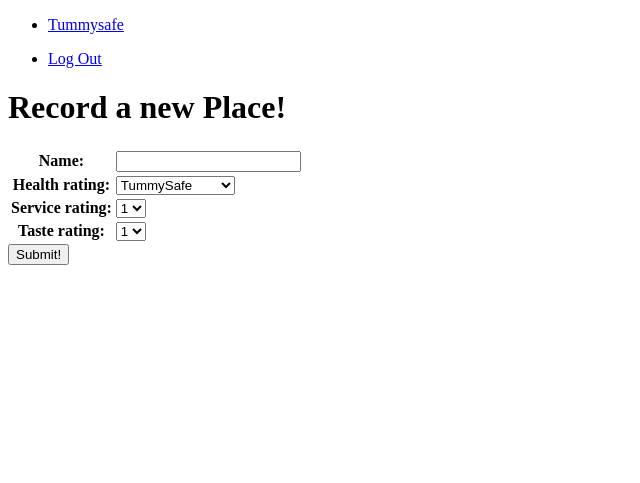
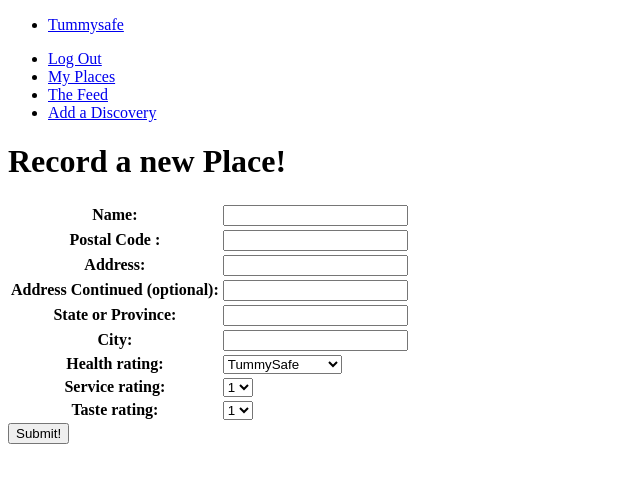
Before and after one commit to Banditolabs/Tummysafe, a Django app: page /places/create in a window 1280 px wide. Shown: the top 483 px of the page, without its empty margins (0-640 px from the left). Run offline with Django 4.2, Linux system fonts and the light colour scheme; the visitor is signed in with stand-in values (Sample User, id 1).

Commit message:
Final authorization and authentication. CRUD is finsihed for Places

```diff
--- a/main_app/models.py
+++ b/main_app/models.py
@@ -1,5 +1,6 @@
 from django.db import models
 from django.core.files import File
+from django.urls import reverse
 from django.contrib.auth.models import User
 from django.forms import CharField, ImageField
 
@@ -52,11 +53,11 @@ class Place(models.Model):
     user = models.ForeignKey(User, on_delete=models.CASCADE,default=4)
     name = models.CharField(max_length=100)
     # Address
-    postcode = models.CharField( max_length=50)
-    address_line = models.CharField( max_length=255)
-    address_line2 = models.CharField( max_length=255)
-    state_province = models.CharField(max_length=150)
-    town_city = models.CharField( max_length=150)
+    postcode = models.CharField(verbose_name = 'Postal Code ', max_length=50)
+    address_line = models.CharField(verbose_name = 'Address', max_length=255)
+    address_line2 = models.CharField(verbose_name = 'Address Continued (optional)', blank= True, max_length=255)
+    state_province = models.CharField(verbose_name = 'State or Province',max_length=150)
+    town_city = models.CharField(verbose_name = 'City', max_length=150)
     # Creator's rating
     health_rating = models.CharField(
         max_length=3,
@@ -77,6 +78,9 @@ class Place(models.Model):
 
     def __str__(self):
         return self.name
+
+    def get_absolute_url(self):
+        return reverse('places_detail', kwargs={'place_id': self.id})
 
     def form_valid(self, form):
         form.instance.user = self.request.user
--- a/main_app/templates/base.html
+++ b/main_app/templates/base.html
@@ -17,7 +17,9 @@
             <ul>
             {% if user.is_authenticated %}
                 <li><a href="{% url 'logout' %}">Log Out</a></li>
-
+                <li><a href="{% url 'user_places' %}">My Places</a></li>
+                <li><a href="{% url 'all_places' %}">The Feed</a></li>
+                <li><a href="{% url 'places_create' %}">Add a Discovery</a></li>
             {%else%}
                 <li><a href="{% url 'login' %}">Log In</a></li>
                 <li><a href="{% url 'signup' %}">Sign Up</a></li>
--- a/main_app/templates/places/details.html
+++ b/main_app/templates/places/details.html
@@ -19,10 +19,6 @@
           <p>{{place.state_province}}, {{place.postcode}}</p>
         </div>
       </div>
-      {% comment %} <div class="card-action">
-        <a href="{% url 'cats_update' cat.id %}">Edit</a>
-        <a href="{% url 'cats_delete' cat.id %}">Delete</a>
-      </div> {% endcomment %}
     </div>
     {% for photo in place.photo_set.all %}
       <img class="" src="{{photo.url}}">
--- a/main_app/urls.py
+++ b/main_app/urls.py
@@ -4,12 +4,18 @@ from . import views
 
 urlpatterns = [
     path('', views.home, name='home'),
+    path('accounts/signup/', views.signup, name='signup'),
+    # read
     path('places/', views.all_places, name='all_places'),
     path('places/my_places', views.user_places, name='user_places'),
-    path('accounts/signup/', views.signup, name='signup'),
     path('places/<int:place_id>/', views.places_detail, name='places_detail' ),
     path('places/<int:place_id>/add_review/', views.add_review, name='add_review'),
+    # create
     path('places/create', views.PlaceCreate.as_view(), name='places_create'),
+    # update
+    path('places/<int:pk>/update/', views.PlaceUpdate.as_view(), name='places_update'),
+    # delete
+    path('places/<int:pk>/delete/', views.PlaceDelete.as_view(), name='places_delete'),
     path('places/<int:place_id>/add_photo', views.add_photo, name='add_photo')
 
 ]
--- a/main_app/views.py
+++ b/main_app/views.py
@@ -1,10 +1,12 @@
 from django.shortcuts import render, redirect
-from django.http import HttpResponse
+from django.contrib.auth.decorators import login_required
+from django.contrib.auth.mixins import LoginRequiredMixin
 from .models import Place, User, Photo
 from .forms import ReviewForm
 from django.views.generic.edit import CreateView, UpdateView, DeleteView
 from django.contrib.auth import login
 from django.contrib.auth.forms import UserCreationForm
+from django.contrib.auth.mixins import UserPassesTestMixin
 
 import uuid, boto3
 S3_BASE_URL = 'https://s3-us-west-2.amazonaws.com/'
@@ -14,23 +16,42 @@ BUCKET = 'tummysafe'
 def home(request):
   return render(request, 'home.html')
 
+
+
 # views for the Place class
-class PlaceCreate(CreateView):
+
+class PlaceCreate(LoginRequiredMixin,CreateView):
   model = Place
-  fields = ['name','health_rating','service_rating','taste_rating']
+  fields = ['name', 'postcode', 'address_line', 'address_line2', 'state_province', 'town_city', 'health_rating', 'service_rating', 'taste_rating']
 
   def form_valid(self, form):
     form.instance.user = self.request.user
     return super().form_valid(form)
 
+
+class PlaceUpdate(LoginRequiredMixin, UpdateView):
+  model = Place
+  fields = ['name', 'postcode', 'address_line', 'address_line2', 'state_province', 'town_city', 'health_rating', 'service_rating', 'taste_rating']
+# UserPassesTestMixin
+  # def test_func(self):
+  #   return self.request.user.id == self.request
+
+
+class PlaceDelete(LoginRequiredMixin,DeleteView):
+  model = Place
+  success_url = '/places/'
+
+@login_required
 def places_detail(request, place_id):
   place = Place.objects.get(id=place_id)
   review_form = ReviewForm()
   return render(request, 'places/details.html', {'place': place, 'review_form': review_form})
 
+@login_required
 def user_places(request):
-    places = User.objects.places.filter(user=request.user)
+    places = Place.objects.filter(user=request.user)
     return render(request, 'places/my_places.html', {'places': places})
+
 
 def all_places(request):
   places = Place.objects.all()
@@ -51,6 +72,7 @@ def signup(request):
     context = {'form':form, 'error_message': error_message}
     return render(request, 'registration/signup.html', context)
 
+@login_required
 def add_photo(request, place_id):
   photo_file = request.FILES.get('photo-file', None)
   if photo_file:
@@ -65,6 +87,7 @@ def add_photo(request, place_id):
       print('An error occurred uploading file to S3')
   return redirect('places_detail', place_id=place_id)
 
+@login_required
 def add_review(request, place_id):
   form = ReviewForm(request.POST)
   if form.is_valid():
```
Also changed, not shown: main_app/templates/main_app/place_confirm_delete.html (added, +13 -0 lines), main_app/templates/places/my_places.html (+22 -0 lines), main_app/migrations/0011_alter_place_address_line_alter_place_address_line2_and_more.py (added).
